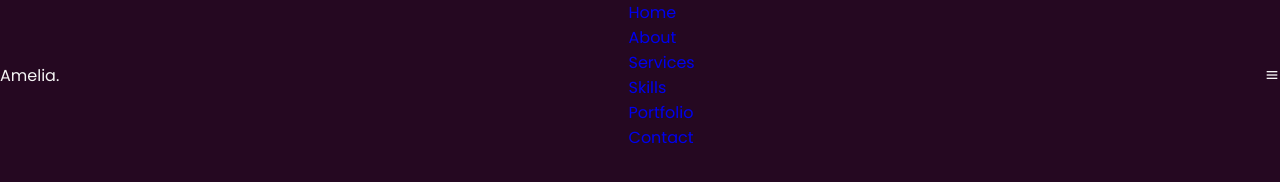
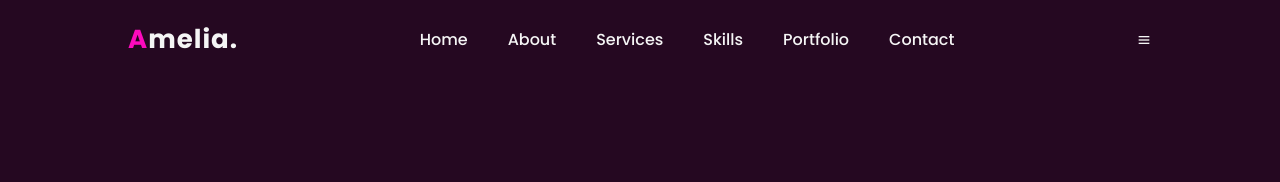
Before and after one commit to amelia588/Dise-ando_html_css_js, a plain HTML site: page index.html in a window 1280 px wide. Drawn offline with nearby package versions, Linux system fonts and the light colour scheme.

Commit message:
aliniamos las palabras

```diff
--- a/stylesheet.css
+++ b/stylesheet.css
@@ -37,4 +37,21 @@ header{
     align-items: center;
     justify-content: space-between;
     width: 100%;
+    padding: 20px 10%;
 }
+.logo{
+    font-size: 26px;
+    font-weight: 700;
+    letter-spacing: 1px;
+}
+span{
+    color: var(--hover-color);
+}
+.navlist{
+    display: flex;
+}
+.navlist a{
+    color: var(--text-color);
+    font-weight: 500;
+    padding: 10px 20px;
+}
```
